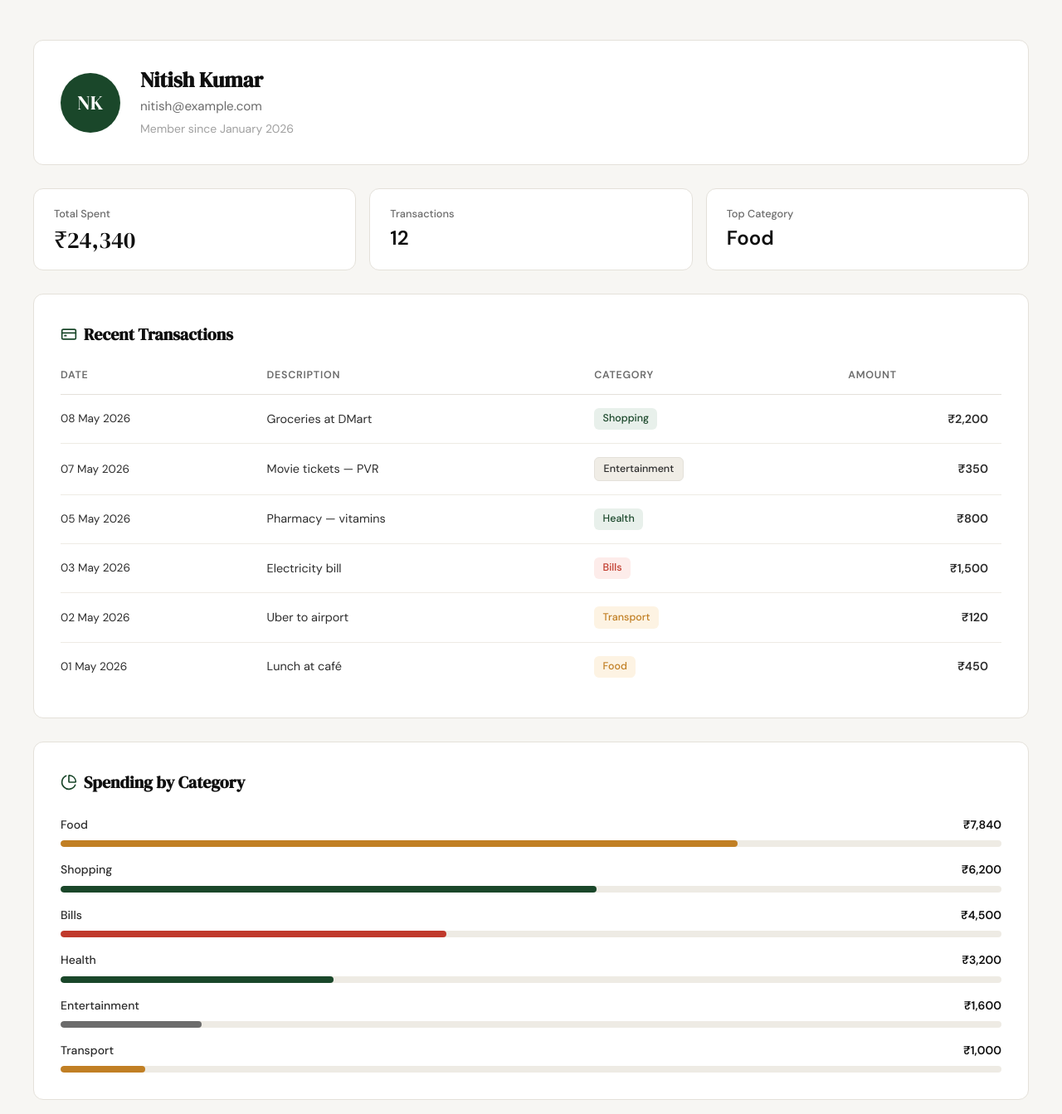
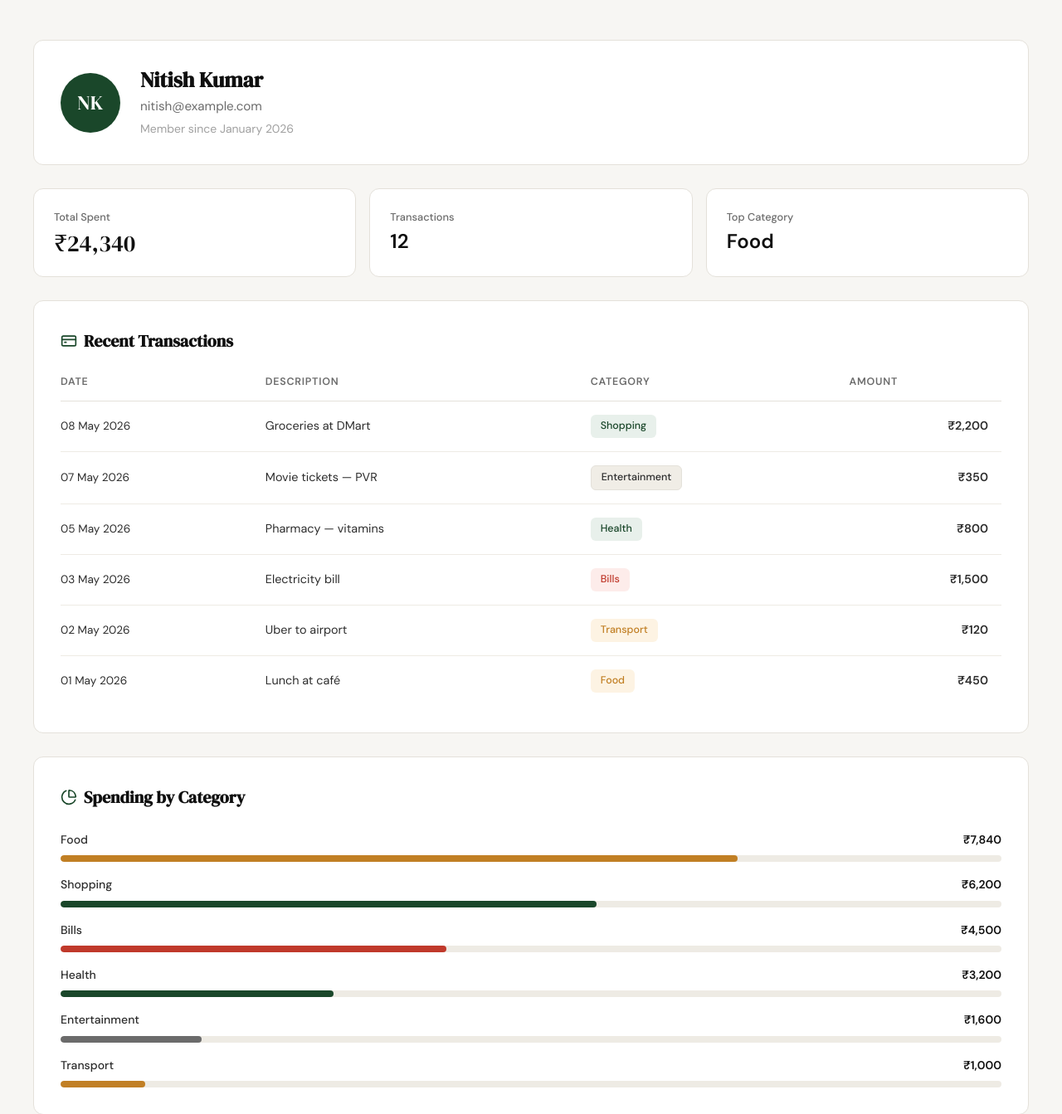
Before and after one commit to amitt0488/spendly, a Flask app: page /profile in a window 1280 px wide. Shown: the part 61-1404 px from the top of the page at 83% size. Run offline with Flask 3, Linux system fonts and the light colour scheme; a user stored in the database is signed in.

Commit message:
profile page compliant with frontend-design skill

```diff
--- a/static/css/profile.css
+++ b/static/css/profile.css
@@ -104,7 +104,7 @@
     background: var(--paper-card);
     border: 1px solid var(--border);
     border-radius: var(--radius-md);
-    padding: 1.25rem 1.5rem;
+    padding: 1.5rem;
     display: flex;
     flex-direction: column;
     gap: 0.25rem;
@@ -199,7 +199,7 @@
 
 .profile-badge {
     display: inline-block;
-    padding: 0.2rem 0.65rem;
+    padding: 0.25rem 0.75rem;
     border-radius: var(--radius-sm);
     font-size: 0.78rem;
     font-weight: 500;
--- a/templates/base.html
+++ b/templates/base.html
@@ -45,6 +45,7 @@
 
     <script src="{{ url_for('static', filename='js/main.js') }}"></script>
     <script src="https://unpkg.com/lucide@latest"></script>
+    <script>document.addEventListener('DOMContentLoaded', function () { lucide.createIcons(); });</script>
     {% block scripts %}{% endblock %}
 </body>
 </html>
--- a/templates/profile.html
+++ b/templates/profile.html
@@ -100,11 +100,3 @@
     </div>
 </section>
 {% endblock %}
-
-{% block scripts %}
-<script>
-  document.addEventListener('DOMContentLoaded', function () {
-    lucide.createIcons();
-  });
-</script>
-{% endblock %}
```
